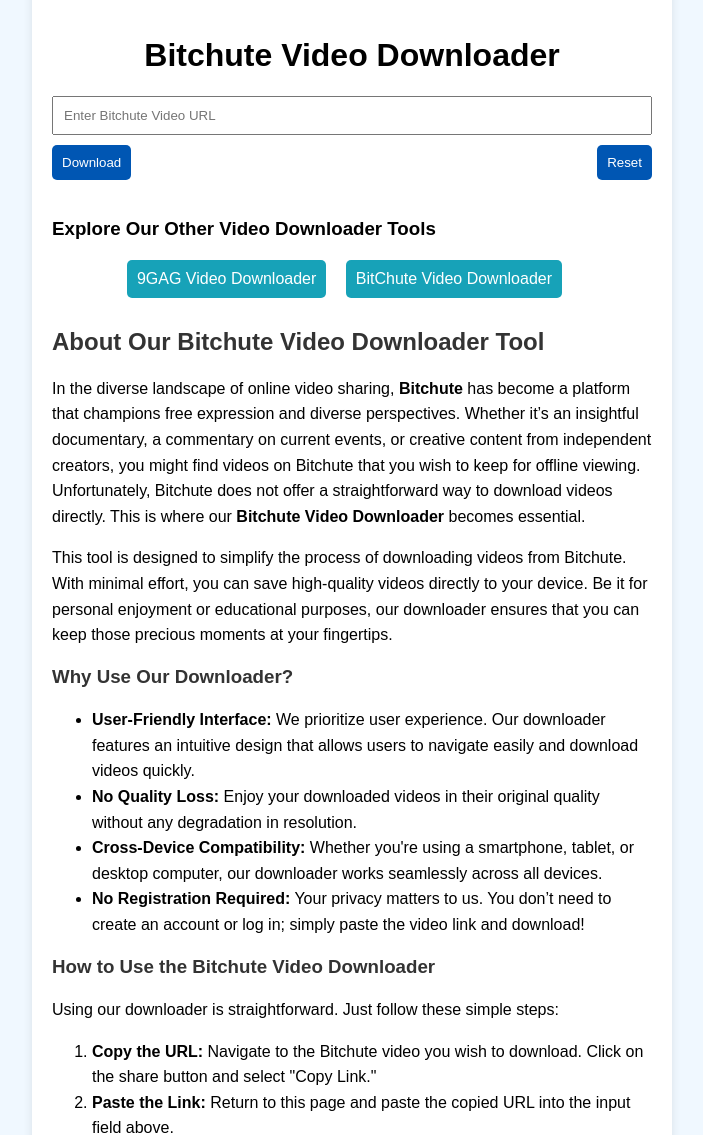
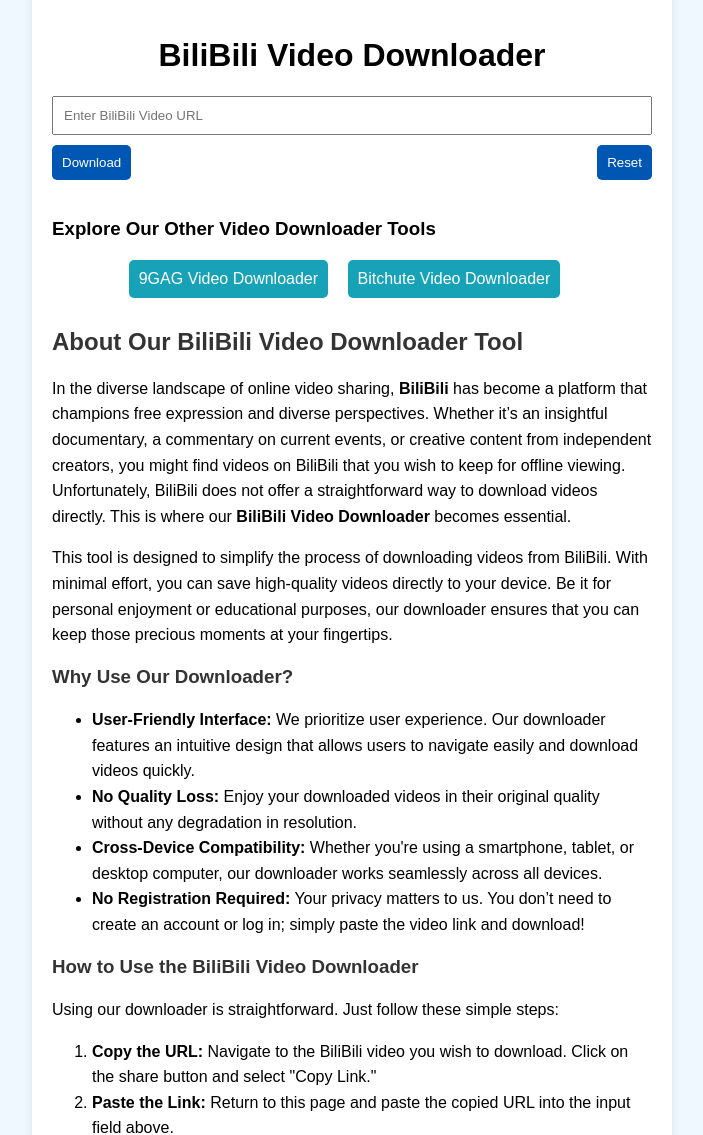
Before and after one commit to allvideodownload/BiliBili-video-downloader, a plain HTML site: page index.html in a window 1280 px wide. Shown: the part 166-1301 px from the top of the page, without its empty margins (288-991 px from the left). Drawn offline with Linux system fonts and the light colour scheme.

Commit message:
Update index.html

```diff
--- a/index.html
+++ b/index.html
@@ -3,18 +3,18 @@
 <head>
     <meta charset="UTF-8">
     <meta name="viewport" content="width=device-width, initial-scale=1.0, user-scalable=no">
-    <meta name="description" content="Effortlessly download your favorite videos from Bitchute with our intuitive Bitchute Video Downloader. Save videos in high quality!">
+    <meta name="description" content="Effortlessly download your favorite videos from BiliBili with our intuitive BiliBili Video Downloader. Save videos in high quality!">
     <meta name="robots" content="index, follow">
     <meta name="googlebot" content="index, follow">
     <meta http-equiv="X-UA-Compatible" content="IE=edge">
     <meta name="google-site-verification" content="bKZ-rsqbOaJwJHq_aNpbR7coaVXCnKVXSR31Mk2lRQM" />
     <link rel="icon" href="favicon.ico" type="image/x-icon"> <!-- Favicon -->
-    <title>Bitchute Video Downloader</title>
+    <title>BiliBili Video Downloader</title>
     <link rel="stylesheet" href="styles.css">
      <!-- Content Security Policy -->
     <meta http-equiv="Content-Security-Policy" content="default-src 'self'; script-src 'self'; style-src 'self' 'unsafe-inline'; img-src 'self' data:;">
     <script>
-        console.log("Bitchute Video Downloader loaded successfully.");
+        console.log("BiliBili Video Downloader loaded successfully.");
     </script>
 </head>
 <body>
@@ -24,9 +24,9 @@
             <img src="vidnabber.png" alt="Vidnabber Logo" class="logo">
         </a>
         <br><br>
-        <h1>Bitchute Video Downloader</h1>
+        <h1>BiliBili Video Downloader</h1>
         <form id="downloadForm">
-            <input type="text" id="videoUrl" placeholder="Enter Bitchute Video URL" required>
+            <input type="text" id="videoUrl" placeholder="Enter BiliBili Video URL" required>
             <div class="button-container">
                 <button type="submit">Download</button>
                 <button type="reset" id="resetButton">Reset</button>
@@ -44,16 +44,16 @@
         <h3>Explore Our Other Video Downloader Tools</h3>
         <div class="other-tools">
             <a href="/9gag-video-downloader" class="tool-link">9GAG Video Downloader</a>
-            <a href="/bitchute-video-downloader" class="tool-link">BitChute Video Downloader</a>
+            <a href="/bitchute-video-downloader" class="tool-link">Bitchute Video Downloader</a>
         </div>
 
         <!-- Comprehensive Description Article -->
         <div class="description">
-            <h2>About Our Bitchute Video Downloader Tool</h2>
+            <h2>About Our BiliBili Video Downloader Tool</h2>
 
-            <p>In the diverse landscape of online video sharing, <strong>Bitchute</strong> has become a platform that champions free expression and diverse perspectives. Whether it’s an insightful documentary, a commentary on current events, or creative content from independent creators, you might find videos on Bitchute that you wish to keep for offline viewing. Unfortunately, Bitchute does not offer a straightforward way to download videos directly. This is where our <strong>Bitchute Video Downloader</strong> becomes essential.</p>
+            <p>In the diverse landscape of online video sharing, <strong>BiliBili</strong> has become a platform that champions free expression and diverse perspectives. Whether it’s an insightful documentary, a commentary on current events, or creative content from independent creators, you might find videos on BiliBili that you wish to keep for offline viewing. Unfortunately, BiliBili does not offer a straightforward way to download videos directly. This is where our <strong>BiliBili Video Downloader</strong> becomes essential.</p>
 
-            <p>This tool is designed to simplify the process of downloading videos from Bitchute. With minimal effort, you can save high-quality videos directly to your device. Be it for personal enjoyment or educational purposes, our downloader ensures that you can keep those precious moments at your fingertips.</p>
+            <p>This tool is designed to simplify the process of downloading videos from BiliBili. With minimal effort, you can save high-quality videos directly to your device. Be it for personal enjoyment or educational purposes, our downloader ensures that you can keep those precious moments at your fingertips.</p>
 
             <h3>Why Use Our Downloader?</h3>
 
@@ -64,12 +64,12 @@
                 <li><strong>No Registration Required:</strong> Your privacy matters to us. You don’t need to create an account or log in; simply paste the video link and download!</li>
             </ul>
 
-            <h3>How to Use the Bitchute Video Downloader</h3>
+            <h3>How to Use the BiliBili Video Downloader</h3>
 
             <p>Using our downloader is straightforward. Just follow these simple steps:</p>
 
             <ol>
-                <li><strong>Copy the URL:</strong> Navigate to the Bitchute video you wish to download. Click on the share button and select "Copy Link."</li>
+                <li><strong>Copy the URL:</strong> Navigate to the BiliBili video you wish to download. Click on the share button and select "Copy Link."</li>
                 <li><strong>Paste the Link:</strong> Return to this page and paste the copied URL into the input field above.</li>
                 <li><strong>Click Download:</strong> After pasting the link, click on the "Download" button. You will see various quality options available for downloading.</li>
             </ol>
@@ -94,7 +94,7 @@
             <!-- FAQ Section -->
             <h3>Frequently Asked Questions (FAQs)</h3>
 
-            <h4>1. Is it legal to download videos from Bitchute?</h4>
+            <h4>1. Is it legal to download videos from BiliBili?</h4>
             <p>Downloading videos for personal use is generally acceptable; however, always respect copyright laws and seek permission from content creators if you plan to use their work publicly or commercially.</p>
 
             <h4>2. Do I need an account to use this tool?</h4>
@@ -103,19 +103,19 @@
             <h4>3. What formats can I download?</h4>
             <p>You can download videos in various formats such as MP4 with different quality options depending on availability. This flexibility allows you to choose what best suits your needs.</p>
 
-            <h4>4. Can I download private Bitchute videos?</h4>
+            <h4>4. Can I download private BiliBili videos?</h4>
             <p>This tool primarily supports public videos; private video downloads may require additional permissions based on the video's settings.</p>
 
             <h4>5. What if my download fails?</h4>
-            <p>If a download fails, please check if the URL is correct and try again. If issues persist, it may be due to restrictions on the original content set by Bitchute or privacy settings of the user who posted it.</p>
+            <p>If a download fails, please check if the URL is correct and try again. If issues persist, it may be due to restrictions on the original content set by BiliBili or privacy settings of the user who posted it.</p>
 
             <!-- Conclusion -->
             <h3>Conclusion</h3>
 
-            <p>The <strong>Bitchute Video Downloader</strong> is an essential tool for anyone looking to save their favorite Bitchute videos easily and quickly. With its user-friendly interface and commitment to privacy, you can enjoy your favorite content offline without any hassle! Start using our downloader today and preserve those memorable moments!</p>
+            <p>The <strong>BiliBili Video Downloader</strong> is an essential tool for anyone looking to save their favorite BiliBili videos easily and quickly. With its user-friendly interface and commitment to privacy, you can enjoy your favorite content offline without any hassle! Start using our downloader today and preserve those memorable moments!</p>
             <h3>Disclaimer</h3>
     <p>
-        The <strong>Bitchute Video Downloader</strong> is designed to allow users to download videos for personal use only. By using this tool, you agree to comply with all applicable laws and regulations regarding copyright and intellectual property rights.
+        The <strong>BiliBili Video Downloader</strong> is designed to allow users to download videos for personal use only. By using this tool, you agree to comply with all applicable laws and regulations regarding copyright and intellectual property rights.
     </p>
     <p>
         We do not endorse or promote the downloading of copyrighted material without permission from the content owner. The responsibility for any violations of copyright laws rests solely with the user.
```
